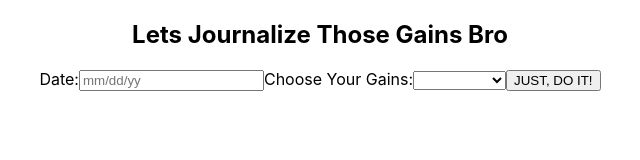
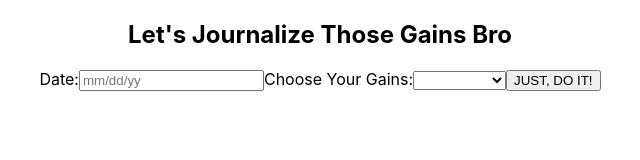
Before and after one commit to Weight-Lifting-Journal-Tattoine/FrontEnd, a React (Create React App) app in the folder weightlifting_journal/: page /journal in a window 1280 px wide. Shown: the top 160 px of the page, without its empty margins (320-960 px from the left). Built offline with nearby package versions, Linux system fonts and the light colour scheme.

Commit message:
Formatting rendered text

```diff
--- a/weightlifting_journal/src/components/journals/CreateJournal.js
+++ b/weightlifting_journal/src/components/journals/CreateJournal.js
@@ -32,7 +32,7 @@ return (
     <div className = "NameWorkoutTop">
         <div className ="NameWorkoutContainer">
             <div className="name-workout-card">
-                <h2>Lets Journalize Those Gains Bro</h2>
+                <h2>Let's Journalize Those Gains Bro</h2>
                 <div className="BottomOfCard">
                     <form onSubmit={handleSubmit} >
                         Date:
```
